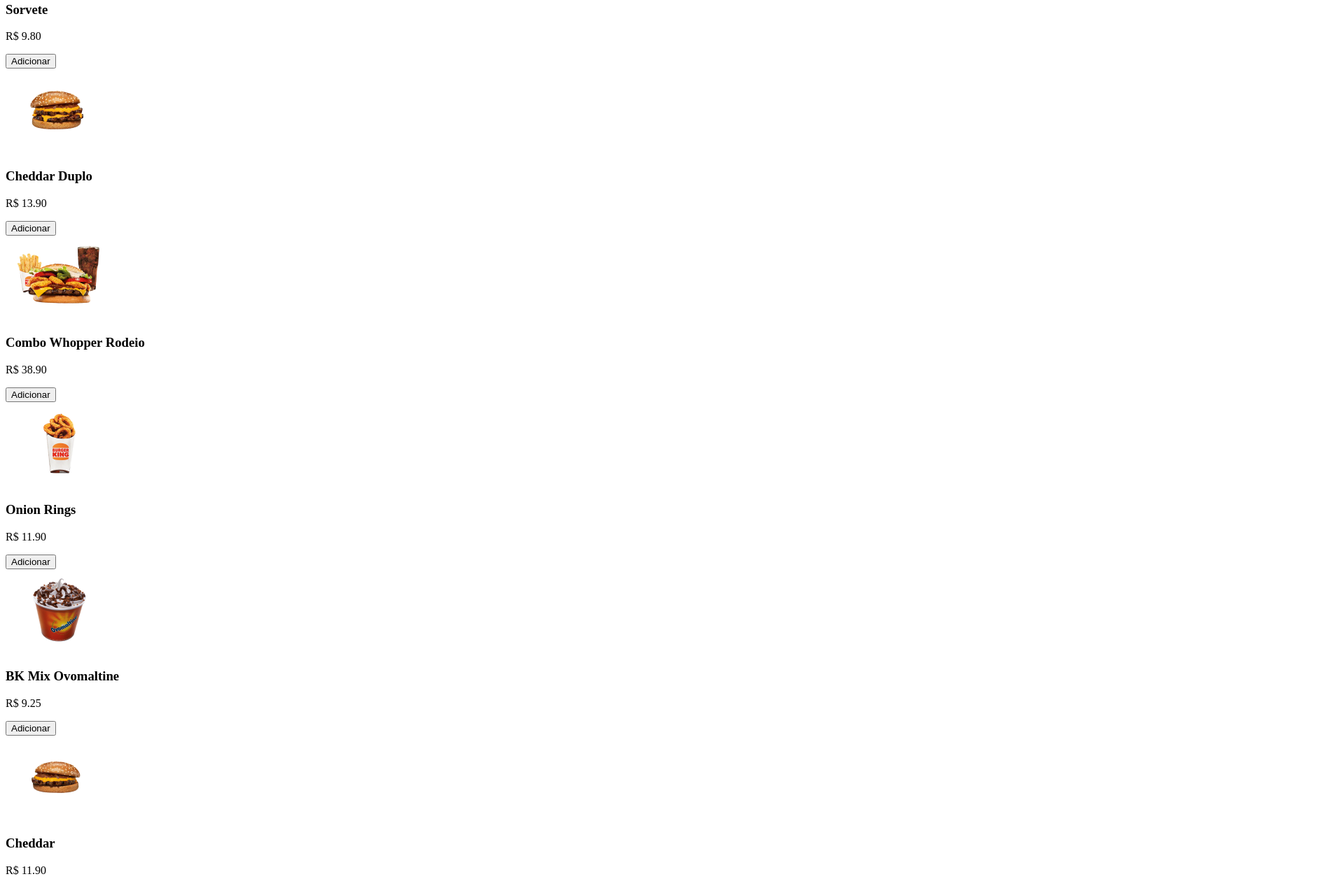
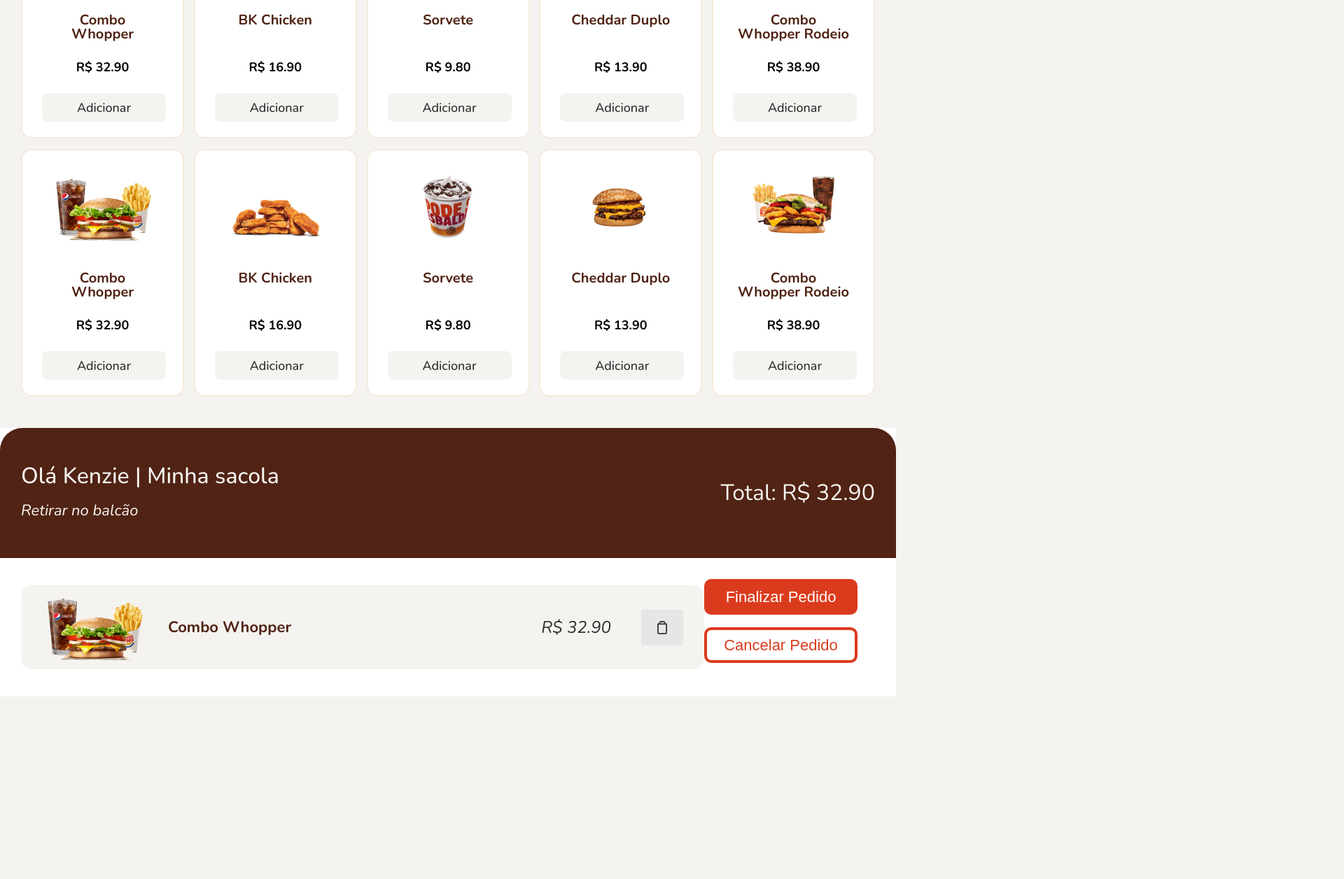
Before and after one commit to Kenzie-Academy-Brasil/projetobkdev, a plain HTML site: page index.html in a window 1280 px wide. Shown: the part 874-2131 px from the top of the page at 70% size, 1920 px wide, since content can reach past the window. After the commit the page ends 1870 px from the top, so only its background shows below. Drawn offline with nearby package versions, Linux system fonts and the light colour scheme.

Commit message:
finalizacao do projeto

```diff
--- a/index.html
+++ b/index.html
@@ -1,110 +1,230 @@
 <!DOCTYPE html>
-<html lang="en">
+
+<html lang="pt-br">
     <head>
         <meta charset="UTF-8">
         <meta http-equiv="X-UA-Compatible" content="IE=edge">
         <meta name="viewport" content="width=device-width, initial-scale=1.0">
+        <!-- IMPORTANTO CSS -->
+        <link rel="preconnect" href="https://fonts.googleapis.com">
+        <link rel="preconnect" href="https://fonts.gstatic.com" crossorigin>
+        <link href="https://fonts.googleapis.com/css2?family=Nunito:ital,wght@0,200;0,300;0,400;0,500;0,600;0,700;1,200;1,300;1,400;1,500;1,600&display=swap" rel="stylesheet">
+        <link rel="stylesheet" href="./src/css/reset.css">
+        <link rel="stylesheet" href="./src/css/style.css">
         <title>Projeto BKB</title>
     </head>
+
     <body>
-    <header>
-        <img src="./src/assets/Projeto BKB Code 1.png" alt="Projeto BKB Code">
+
+        <!-- CABEÇALHO -->
+        <header class="cabecalho">
+            <!-- CONTAINER PARA CENTRALIZAR ELEMENTOS NO CENTRO -->
+            <div class="container">
+                <img  id="logo" src="./src/assets/Projeto BKB Code 1.png" alt="Projeto BKB Code">
                 <img src="./src/assets/Logos 1.png" alt="Logo BKB + Kenzie">
+            </div>
+
         </header>
+
         <main>
 
+            <!-- SEÇÃO BANNER -->
             <section class="banner">
                 <img src="./src/assets/banner.png" alt="Banner com hamburgueres">
             </section>
 
-        <section>
+            <!-- SEÇÃO PRODUTOS -->
+            <section class="secaoProdutos">
 
-            <div>
+                <div class="container">
+                    <!-- LISTA DE PRODUTOS -->
+                    <ul class="produtosLista">
+
+                        <!-- ITEM DE PRODUTO -->
+                        <li class="cardProduto">
                             <img src="./src/assets/combo_whopper.png" alt="combo whopper">
                             <h3>Combo Whopper</h3>
                             <p>R$ 32.90</p>
                             <button type="button">Adicionar</button>
-            </div>
-            <div>
+                        </li>
+
+                        <!-- ITEM DE PRODUTO -->
+                        <li class="cardProduto">
                             <img src="./src/assets/bk_chicken.png" alt="bk chicken">
                             <h3>BK Chicken</h3>
                             <p>R$ 16.90</p>
                             <button type="button">Adicionar</button>
-            </div>
-            <div>
+                        </li>
+
+                        <!-- ITEM DE PRODUTO -->
+                        <li class="cardProduto">
                             <img src="./src/assets/sorvete.png" alt="sorvete">
                             <h3>Sorvete</h3>
                             <p>R$ 9.80</p>
                             <button type="button">Adicionar</button>
-            </div>
-            <div>
+                        </li>
+
+                        <!-- ITEM DE PRODUTO -->
+                        <li class="cardProduto">
                             <img src="./src/assets/cheddar_duplo.png" alt="cheddar duplo">
                             <h3>Cheddar Duplo</h3>
                             <p>R$ 13.90</p>
                             <button type="button">Adicionar</button>
-            </div>
-            <div>
+                        </li>
+
+                        <!-- ITEM DE PRODUTO -->
+                        <li class="cardProduto">
                             <img src="./src/assets/whopper_rodeio.png" alt="Combo Whopper Rodeio">
                             <h3>Combo Whopper Rodeio</h3>
                             <p>R$ 38.90</p>
                             <button type="button">Adicionar</button>
+                        </li>
+
+                        <!-- ITEM DE PRODUTO -->
+                        <li class="cardProduto">
+                            <img src="./src/assets/combo_whopper.png" alt="combo whopper">
+                            <h3>Combo Whopper</h3>
+                            <p>R$ 32.90</p>
+                            <button type="button">Adicionar</button>
+                        </li>
+
+                        <!-- ITEM DE PRODUTO -->
+                        <li class="cardProduto">
+                            <img src="./src/assets/bk_chicken.png" alt="bk chicken">
+                            <h3>BK Chicken</h3>
+                            <p>R$ 16.90</p>
+                            <button type="button">Adicionar</button>
+                        </li>
+
+                        <!-- ITEM DE PRODUTO -->
+                        <li class="cardProduto">
+                            <img src="./src/assets/sorvete.png" alt="sorvete">
+                            <h3>Sorvete</h3>
+                            <p>R$ 9.80</p>
+                            <button type="button">Adicionar</button>
+                        </li>
+
+                        <!-- ITEM DE PRODUTO -->
+                        <li class="cardProduto">
+                            <img src="./src/assets/cheddar_duplo.png" alt="cheddar duplo">
+                            <h3>Cheddar Duplo</h3>
+                            <p>R$ 13.90</p>
+                            <button type="button">Adicionar</button>
+                        </li>
+
+                        <!-- ITEM DE PRODUTO -->
+                        <li class="cardProduto">
+                            <img src="./src/assets/whopper_rodeio.png" alt="Combo Whopper Rodeio">
+                            <h3>Combo Whopper Rodeio</h3>
+                            <p>R$ 38.90</p>
+                            <button type="button">Adicionar</button>
+                        </li>
+
+                        <!-- ITEM DE PRODUTO -->
+                        <li class="cardProduto">
+                            <img src="./src/assets/combo_whopper.png" alt="combo whopper">
+                            <h3>Combo Whopper</h3>
+                            <p>R$ 32.90</p>
+                            <button type="button">Adicionar</button>
+                        </li>
+
+                        <!-- ITEM DE PRODUTO -->
+                        <li class="cardProduto">
+                            <img src="./src/assets/bk_chicken.png" alt="bk chicken">
+                            <h3>BK Chicken</h3>
+                            <p>R$ 16.90</p>
+                            <button type="button">Adicionar</button>
+                        </li>
+
+                        <!-- ITEM DE PRODUTO -->
+                        <li class="cardProduto">
+                            <img src="./src/assets/sorvete.png" alt="sorvete">
+                            <h3>Sorvete</h3>
+                            <p>R$ 9.80</p>
+                            <button type="button">Adicionar</button>
+                        </li>
+
+                        <!-- ITEM DE PRODUTO -->
+                        <li class="cardProduto">
+                            <img src="./src/assets/cheddar_duplo.png" alt="cheddar duplo">
+                            <h3>Cheddar Duplo</h3>
+                            <p>R$ 13.90</p>
+                            <button type="button">Adicionar</button>
+                        </li>
+
+                        <!-- ITEM DE PRODUTO -->
+                        <li class="cardProduto">
+                            <img src="./src/assets/whopper_rodeio.png" alt="Combo Whopper Rodeio">
+                            <h3>Combo Whopper Rodeio</h3>
+                            <p>R$ 38.90</p>
+                            <button type="button">Adicionar</button>
+                        </li>
+
+                    </ul>
+
                 </div>
-            <div>
-                <img src="./src/assets/onion_rings.png" alt="Onion Rings">
-                <h3>Onion Rings</h3>
-                <p>R$ 11.90</p>
-                <button type="button">Adicionar</button>
-            </div>
-            <div>
-                <img src="./src/assets/bk_mix.png" alt="BK Mix Ovomaltine">
-                <h3>BK Mix Ovomaltine</h3>
-                <p>R$ 9.25</p>
-                <button type="button">Adicionar</button>
-            </div>
-            <div>
-                <img src="./src/assets/cheddar.png" alt="Cheddar">
-                <h3>Cheddar</h3>
-                <p>R$ 11.90</p>
-                <button type="button">Adicionar</button>
-            </div>
-            <div>
-                <img src="./src/assets/shake.png" alt="Shake Brownie">
-                <h3>Shake Brownie</h3>
-                <p>R$ 11.35</p>
-                <button type="button">Adicionar</button>
-            </div>
-            <div>
-                <img src="./src/assets/mix_oreo.png" alt="BK Mix Oreo">
-                <h3>BK Mix Oreo</h3>
-                <p>R$ 9.25</p>
-                <button type="button">Adicionar</button>
-            </div>
+
             </section>
+
         </main>
-    <footer>
-        <section>
-            <div>
+
+        <!-- RODAPÉ -->
+        <footer class="rodape">
+
+            <!-- SEÇÃO CARRINHO -->
+            <section class="carrinho">
+
+                <!-- CABEÇALHO INFORMAÇÕES DO USUÁRIO -->
+                <header class="infoResumo">
+                    <div class="container">
+                        <!-- INFORMAÇÕES DO USUÁRIO -->
+                        <div class="infoUsuario">
                             <h3>Olá Kenzie | Minha sacola</h3>
                             <p>Retirar no balcão</p>
                         </div>
-            <p>Total: R$ 32.90</p>
-        </section>
-        <section>
-            <div>
-                <div>
+
+                        <!-- INFORMAÇÕES DE PREÇO TOTAL -->
+                        <p class="infoPreco">Total: R$ 32.90</p>
+                    </div>
+                </header>
+
+                <div class="container">
+                    <!-- LISTA/RESUMO DE PRODUTOS -->
+                    <div class="resumoPedido">
+
+                        <ul class="listaProdutos">
+
+                            <li class="cardProduto">
+                                <!--  NOME/FOTO PRODUTO  -->
+                                <div class="infoNome">
                                     <img src="./src/assets/combo_whopper.png" alt="Combo Whopper">
                                     <p>Combo Whopper</p>
                                 </div>
-                <div>
+
+                                <!-- PREÇO PRODUTO -->
+                                <div class="infoPreco">
                                     <p>R$ 32.90</p>
+                                    <button>
                                         <img src="./src/assets/lixo.png" alt="Lixo para remover produto">
+                                    </button>
                                 </div>
+
+                            </li>
+                        </ul>
+
                     </div>
-            <div>
+
+                    <!-- BOTẼOS PARA FINALZIAR/CANCELAR O PEDIDO -->
+                    <div class="btnFinalizaPedido">
                         <button type="button">Finalizar Pedido</button>
                         <button type="button">Cancelar Pedido</button>
                     </div>
+                </div>
+
             </section>
+
+
         </footer>
     </body>
+
 </html>
--- a/src/css/reset.css
+++ b/src/css/reset.css
@@ -90,6 +90,7 @@ video {
   font-size: 100%;
   font: inherit;
   vertical-align: baseline;
+  box-sizing: border-box;
 }
 /* HTML5 display-role reset for older browsers */
 article,
@@ -104,6 +105,7 @@ menu,
 nav,
 section {
   display: block;
+  box-sizing: border-box;
 }
 body {
   line-height: 1;
--- a/src/css/style.css
+++ b/src/css/style.css
@@ -0,0 +1,178 @@
+body{
+    background-color:#F5F3F0;
+    font-family: 'Nunito', sans-serif;
+}
+
+.container{
+    max-width: 1330px;
+    margin: 0 auto;
+    padding:30px;
+}
+
+/* APLICANDO ESTILO NO CABEÇALHO */
+.cabecalho .container{
+    display: flex;
+    justify-content: space-between;
+}
+
+/* APLICANDO ESTILO NA IMAGEM DO BANNER */
+.banner img{
+    width: 100%;
+}
+
+/* APLICANDO ESTILO NA SEÇÃO DE PRODUTOS */
+.secaoProdutos{
+    padding-top: 74px;
+}
+.secaoProdutos .produtosLista{
+    display: flex;
+    flex-wrap: wrap;
+    justify-content: space-between;
+}
+.secaoProdutos .cardProduto{
+    background-color: #fff;
+    width: 233px;
+    text-align: center;
+    padding: 22px 28px;
+    border: 2px solid #F5EBDC;
+    border-radius: 15px;
+    margin-bottom: 15px;
+}
+.secaoProdutos .cardProduto img{}
+.secaoProdutos .cardProduto h3{
+    color: #502314;
+    font-size:20px;
+    font-weight: 700;
+    margin:28px auto;
+    min-height: 40px;
+    max-width: 160px;
+}
+.secaoProdutos .cardProduto p{
+    color: black;
+    font-size: 18px;
+    font-weight: 700;
+    margin-bottom: 28px;
+}
+.secaoProdutos .cardProduto button{
+    background: #F5F3F0;
+    border:none;
+    border-radius: 8px;
+    width: 177px;
+    height: 41px;
+    color: #2D2D2D;
+    font-weight: 500;
+    font-size: 18px;
+    cursor: pointer;
+    font-family: 'Nunito', sans-serif;
+}
+
+/* RODAPÉ */
+.carrinho .infoResumo{
+    background: #502314;
+    border-radius: 32px 32px 0px 0px;
+    padding: 23px 0;
+}
+.carrinho .container{
+    display: flex;
+    justify-content: space-between;
+    align-items: center;
+}
+.carrinho {
+    background-color: #fff;
+}
+.carrinho .infoUsuario h3{
+    font-weight: 500;
+    font-size: 32px;
+    color: #F7F5F0;
+    margin-bottom: 18px;
+}
+.carrinho .infoUsuario p{
+    font-style: italic;
+    font-weight: 200;
+    font-size: 22px;
+    line-height: 30px;
+    color: #F7F5F0;
+}
+.carrinho .infoResumo .infoPreco{
+    font-weight: 400;
+    font-size: 32px;
+    line-height: 44px;
+    color: #F7F5F0;
+}
+
+.carrinho .resumoPedido{
+    width: 80%;
+}
+.carrinho .resumoPedido .listaProdutos{}
+.carrinho .resumoPedido .cardProduto{
+    background: #F5F3F0;
+    border-radius: 15px;
+    display: flex;
+    justify-content: space-between;
+    align-items: center;
+    padding:0 30px;
+}
+
+.carrinho .resumoPedido .cardProduto .infoNome{
+    display: flex;
+    justify-content: space-between;
+    align-items: center;
+}
+.carrinho .resumoPedido .cardProduto .infoNome img{
+    width: 150px;
+}
+.carrinho .resumoPedido .cardProduto .infoNome p{
+    font-weight: 700;
+    font-size: 22px;
+    color: #502314;
+    margin-left: 30px;
+}
+
+.carrinho .resumoPedido .cardProduto .infoPreco{
+    display: flex;
+    justify-content: space-between;
+    align-items: center;
+}
+.carrinho .resumoPedido .cardProduto .infoPreco p{
+    font-style: italic;
+    font-weight: 200;
+    font-size: 24px;
+    color: #2D2D2D;
+}
+.carrinho .resumoPedido .cardProduto .infoPreco img{
+    width: 14px;
+}
+.carrinho .resumoPedido .cardProduto .infoPreco button{
+    background: #E6E6E6;
+    border-radius: 4px;
+    border: none;
+    display: flex;
+    justify-content: center;
+    align-items: center;
+    width: 60px;
+    height: 51px;
+    margin-left: 43px;
+    cursor: pointer;
+}
+
+.btnFinalizaPedido{
+    width: 20%;
+}
+.btnFinalizaPedido button{
+    width: 219px;
+    height: 51px;
+    background: #DB3B1D;
+    border: 4px solid #DB3B1D;
+    border-radius: 10px;
+    text-align: center;
+    font-weight: 400;
+    font-size: 22px;
+    color: #FFFFFF;
+    cursor: pointer;
+    margin-bottom: 18px;
+}
+.btnFinalizaPedido button ~ button{
+    background: #fff;
+    border: 4px solid #DB3B1D;
+    color:#DB3B1D;
+}
```
Also changed, not shown: aula/aula.css (added), aula/aula.html (renamed from aula.html), aula/aula.txt (renamed from aula.txt). Lines whose indentation alone changed are shown as unchanged.
